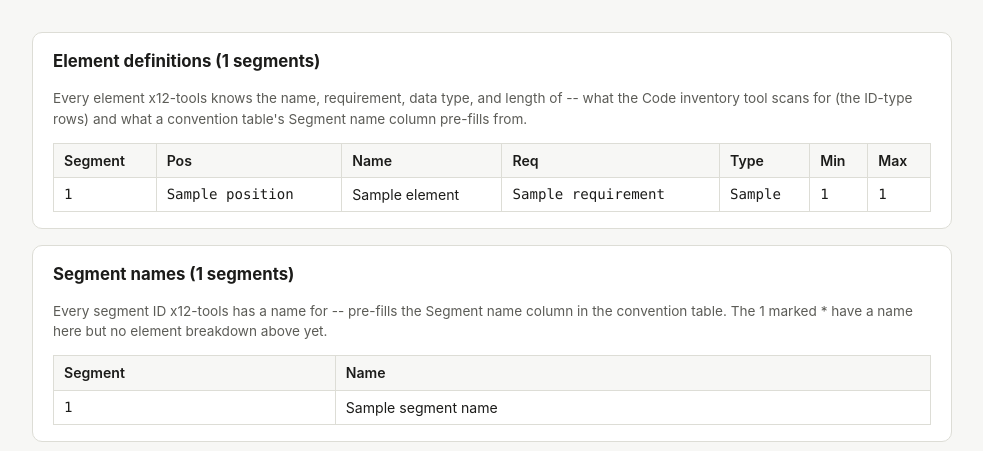
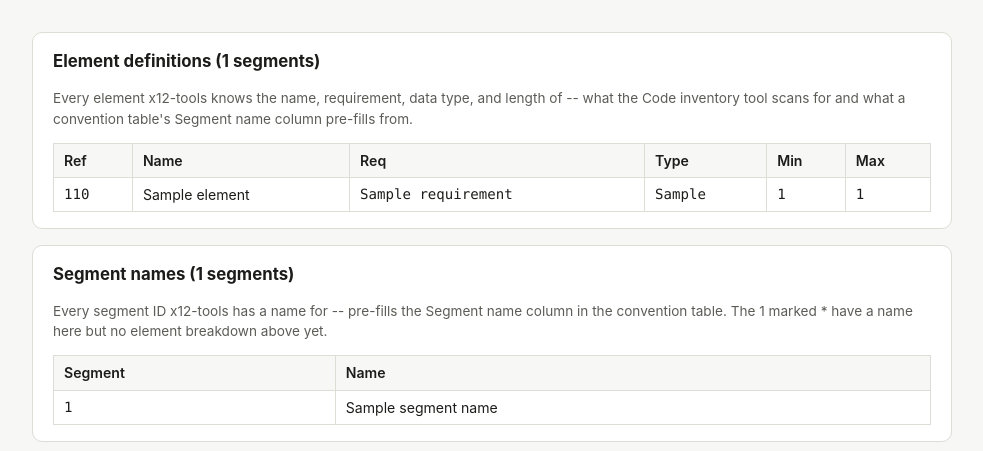
Before and after one commit to tidyedi/tools, a FastAPI app: template src/x12_tools/templates/reference.html in a window 1280 px wide. Shown: the part 236-687 px from the top of the page, without its empty margins (148-1131 px from the left). Run offline with FastAPI, Linux system fonts and the light colour scheme; the template is opened without the code that fills it: most values are stand-ins (such as "Sample title", 1, 10 or a date in 2020).

Commit message:
Reference page: combine Segment/Pos into one Ref column (AMT01, BEG02)
Co-Authored-By: Claude Sonnet 5 <noreply@anthropic.com>
Claude-Session: https://claude.ai/code/session_01Wdjadit5RCdb1hBpU9CJmT

```diff
--- a/src/x12_tools/templates/reference.html
+++ b/src/x12_tools/templates/reference.html
@@ -29,22 +29,21 @@
     <h2>Element definitions ({{ segment_elements | length }} segments)</h2>
     <p class="hint">
       Every element x12-tools knows the name, requirement, data type, and
-      length of -- what the Code inventory tool scans for (the ID-type rows)
-      and what a convention table's Segment name column pre-fills from.
+      length of -- what the Code inventory tool scans for and what a
+      convention table's Segment name column pre-fills from.
     </p>
     <div class="convention-table-wrap">
       <table class="convention-table">
         <thead>
           <tr>
-            <th>Segment</th><th>Pos</th><th>Name</th><th>Req</th><th>Type</th><th>Min</th><th>Max</th>
+            <th>Ref</th><th>Name</th><th>Req</th><th>Type</th><th>Min</th><th>Max</th>
           </tr>
         </thead>
         <tbody>
           {% for segment_id, elements in segment_elements.items() %}
           {% for e in elements %}
           <tr>
-            <td class="mono">{{ segment_id }}</td>
-            <td class="mono">{{ e.position }}</td>
+            <td class="mono">{{ segment_id }}{{ "%02d"|format(e.position) }}</td>
             <td>{{ e.name }}</td>
             <td class="mono">{{ e.requirement }}</td>
             <td class="mono">{{ e.data_type }}</td>
```
